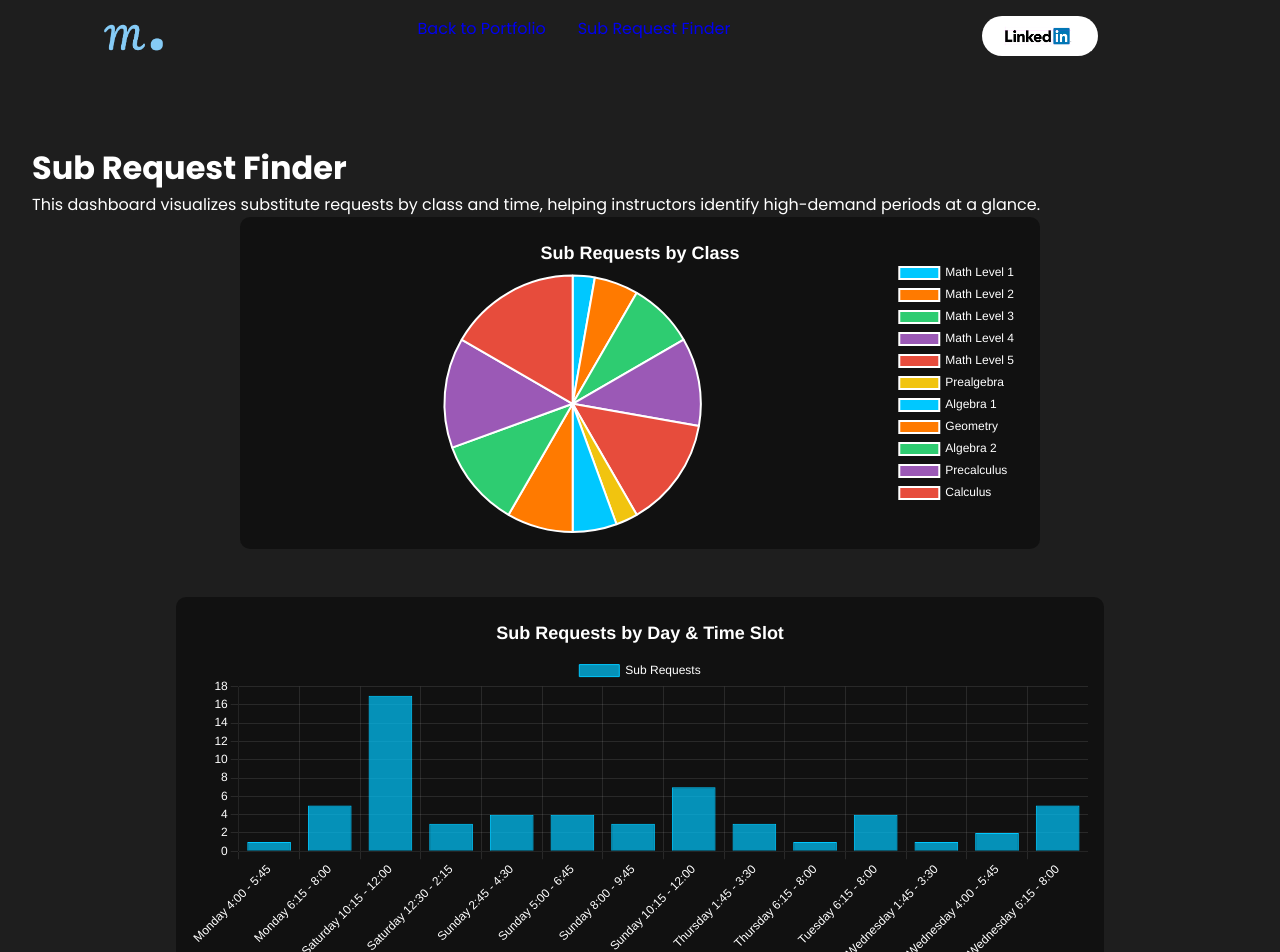
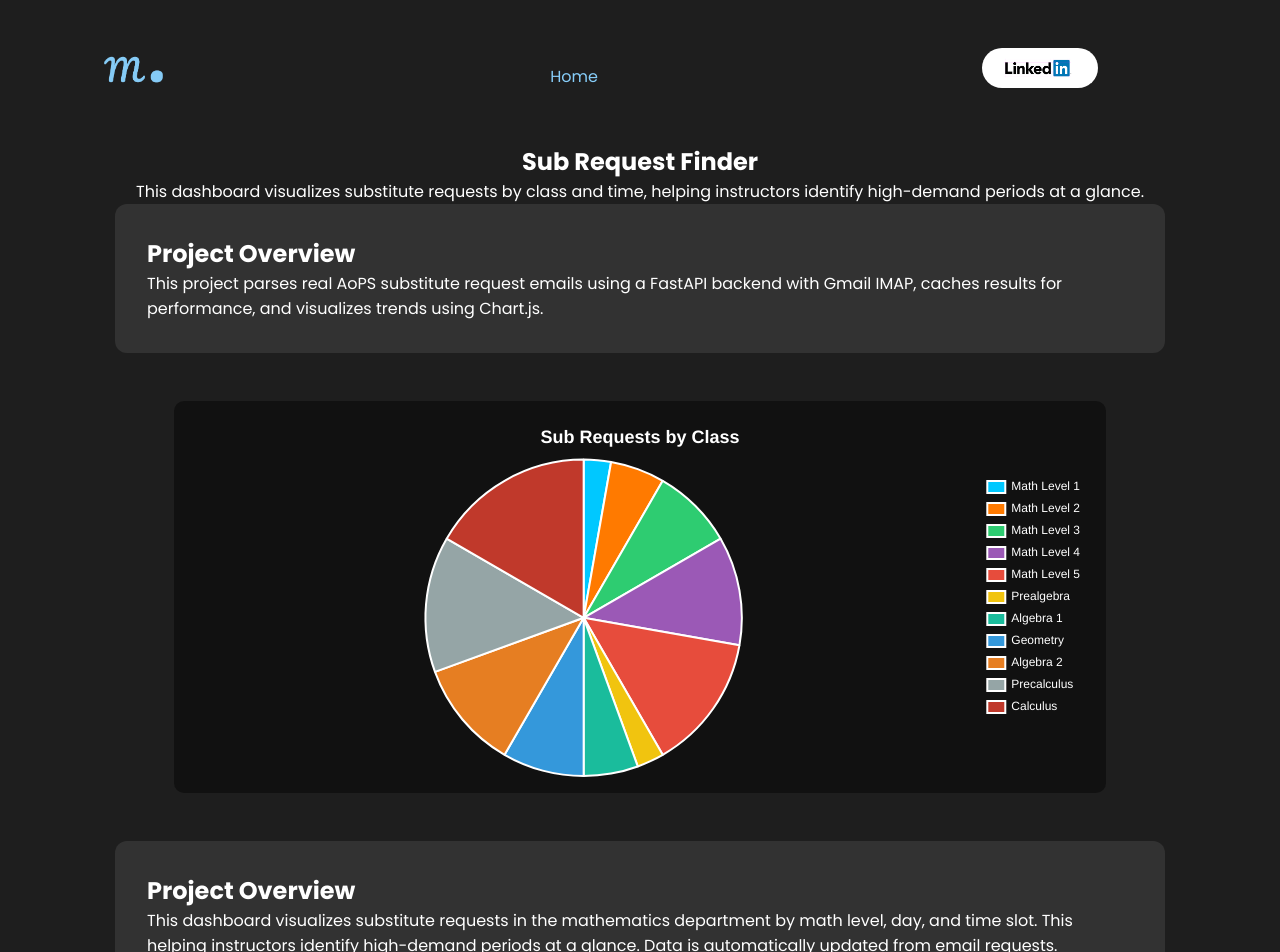
Before and after one commit to MatthewSMeier/PersonalPortfolioWebsite, a React (Create React App) app: page /subrequestfinder in a window 1280 px wide. Shown: the top 952 px of the page. Built offline with nearby package versions, Linux system fonts and the light colour scheme; no server answers.

Commit message:
Edited Main Navbar for SRF/Third Bar Chart

```diff
--- a/src/App.js
+++ b/src/App.js
@@ -1,4 +1,4 @@
-import { BrowserRouter, Routes, Route } from "react-router-dom";
+import { BrowserRouter, Routes, Route, useLocation } from "react-router-dom";
 import Navbar from "./components/NavBar/navbar";
 import Intro from "./components/Intro/intro";
 import Skills from "./components/Skills/skills";
@@ -7,11 +7,15 @@ import Contact from "./components/Contact/contact";
 import Footer from "./components/Footer/footer";
 import SubRequestFinder from "./components/SubRequestFinder/subrequestfinder";
 
+function AppContent() {
+  const location = useLocation();
 
-function App() {
+  // Hide navbar only on subrequestfinder page
+  const hideNavbar = location.pathname === "/subrequestfinder";
+
   return (
-    <BrowserRouter>   {/* 👈 Must wrap everything */}
-      <Navbar />
+    <>
+      {!hideNavbar && <Navbar />}
 
       <Routes>
         <Route
@@ -30,6 +34,14 @@ function App() {
       </Routes>
 
       <Footer />
+    </>
+  );
+}
+
+function App() {
+  return (
+    <BrowserRouter>
+      <AppContent />
     </BrowserRouter>
   );
 }
--- a/src/components/NavBar/navbar.css
+++ b/src/components/NavBar/navbar.css
@@ -21,7 +21,23 @@
 .desktopMenuListItem {
     margin: 1rem;
     cursor: pointer;
+    color: white;
+    text-decoration: none;
 }
+
+.desktopMenuListItemSRF {
+    margin: 1rem;
+    cursor: pointer;
+    color: lightskyblue;
+    text-decoration: none;
+}
+
+.desktopMenuListItemSRF:hover {
+    color: lightskyblue;
+    padding-bottom: 0.5rem;
+    border-bottom: 3px solid lightskyblue;
+}
+
 
 .desktopMenuBtn  {
     background: white;
--- /dev/null
+++ b/src/components/SubRequestFinder/SubRequestNavbar.js
@@ -0,0 +1,28 @@
+import React from "react";
+import { Link } from "react-router-dom";
+import "../NavBar/navbar.css"; // reuse your existing navbar styles
+import logo from '../../assets/MM.png';
+import contactImg from '../../assets/logo-hero.png';
+
+export default function SubRequestNavbar() {
+  return (
+    <nav className="navbar">
+      {/* Left logo */}
+      <img src={logo} alt="Logo" className="logo" />
+
+      {/* Center Home link */}
+      <div style={{ display: "flex", flex: 1, justifyContent: "center" }}>
+        <Link to="/" className="desktopMenuListItemSRF">
+          Home
+        </Link>
+      </div>
+
+      {/* Right button/image */}
+      <a href="https://www.linkedin.com/in/matthew-m-8b1903256/" target="_blank" rel="noopener noreferrer">
+        <button className="desktopMenuBtn">
+          <img src={contactImg} alt="Contact" className="desktopMenuImg2" />
+        </button>
+      </a>
+    </nav>
+  );
+}
--- /dev/null
+++ b/src/components/SubRequestFinder/subrequestfinder.css
@@ -0,0 +1,22 @@
+.subpage {
+    width: 100%;
+    max-width: 1200px;
+    margin: 0 auto;
+    padding: 2rem 1rem;
+    display: flex;
+    flex-direction: column;
+    align-items: center;
+    box-sizing: border-box;
+}
+
+.info-box {
+    width: 100%;
+    max-width: 1050px;
+    background-color: rgb(50, 50, 50);
+    color: white;
+    padding: 2rem;
+    border-radius: 12px;
+    margin-bottom: 3rem;
+    text-align: left;
+    box-sizing: border-box;
+}
--- a/src/components/SubRequestFinder/subrequestfinder.js
+++ b/src/components/SubRequestFinder/subrequestfinder.js
@@ -1,12 +1,19 @@
 import { useEffect, useRef } from "react";
+import { Link } from "react-router-dom"; // <-- added for Home button
 import Chart from "chart.js/auto";
+import "./subrequestfinder.css";
+import SubRequestNavbar from "./SubRequestNavbar";
 
 export default function SubRequestFinder() {
   const pieCanvasRef = useRef(null);
   const barCanvasRef = useRef(null);
+  const dayBarCanvasRef = useRef(null);
 
   const pieChartRef = useRef(null);
   const barChartRef = useRef(null);
+  const dayBarChartRef = useRef(null);
+
+  const isMobile = window.innerWidth < 768;
 
   // -----------------------------
   // DEFAULT DATA
@@ -46,6 +53,7 @@ export default function SubRequestFinder() {
   // PIE CHART
   // -----------------------------
   const renderPieChart = (data) => {
+    if (!pieCanvasRef.current) return;
     if (pieChartRef.current) pieChartRef.current.destroy();
 
     pieChartRef.current = new Chart(pieCanvasRef.current, {
@@ -62,11 +70,11 @@ export default function SubRequestFinder() {
               "#9b59b6",
               "#e74c3c",
               "#f1c40f",
-              "#00c8ff",
-              "#ff7a00",
-              "#2ecc71",
-              "#9b59b6",
-              "#e74c3c",
+              "#1abc9c",
+              "#3498db",
+              "#e67e22",
+              "#95a5a6",
+              "#c0392b",
             ],
           },
         ],
@@ -79,11 +87,15 @@ export default function SubRequestFinder() {
             display: true,
             text: "Sub Requests by Class",
             color: "#ffffff",
-            font: { size: 18 },
+            font: { size: isMobile ? 14 : 18 },
           },
           legend: {
-            labels: { color: "#ffffff" },
-            position: "right",
+            position: isMobile ? "bottom" : "right",
+            labels: {
+              color: "#ffffff",
+              boxWidth: isMobile ? 12 : 18,
+              font: { size: isMobile ? 10 : 12 },
+            },
           },
         },
       },
@@ -94,6 +106,7 @@ export default function SubRequestFinder() {
   // BAR CHART
   // -----------------------------
   const renderBarChart = (data) => {
+    if (!barCanvasRef.current) return;
     if (barChartRef.current) barChartRef.current.destroy();
 
     barChartRef.current = new Chart(barCanvasRef.current, {
@@ -118,20 +131,68 @@ export default function SubRequestFinder() {
             display: true,
             text: "Sub Requests by Day & Time Slot",
             color: "#ffffff",
-            font: { size: 18 },
+            font: { size: isMobile ? 14 : 18 },
           },
-          legend: { labels: { color: "#ffffff" } },
+          legend: { display: false },
         },
         scales: {
           x: {
-            ticks: { color: "#ffffff", maxRotation: 45, minRotation: 45 },
+            ticks: {
+              color: "#ffffff",
+              maxRotation: isMobile ? 90 : 45,
+              minRotation: isMobile ? 90 : 45,
+              font: { size: isMobile ? 9 : 11 },
+            },
             grid: { color: "rgba(255,255,255,0.1)" },
           },
           y: {
             beginAtZero: true,
-            ticks: { color: "#ffffff" },
+            ticks: {
+              color: "#ffffff",
+              font: { size: isMobile ? 10 : 12 },
+            },
             grid: { color: "rgba(255,255,255,0.1)" },
           },
+        },
+      },
+    });
+  };
+
+  // -----------------------------
+  // DAY BAR CHART
+  // -----------------------------
+  const renderDayBarChart = (data) => {
+    if (!dayBarCanvasRef.current) return;
+    if (dayBarChartRef.current) dayBarChartRef.current.destroy();
+
+    dayBarChartRef.current = new Chart(dayBarCanvasRef.current, {
+      type: "bar",
+      data: {
+        labels: Object.keys(data),
+        datasets: [
+          {
+            label: "Sub Requests",
+            data: Object.values(data),
+            backgroundColor: "rgba(255,122,0,0.7)",
+            borderColor: "rgba(255,122,0,1)",
+            borderWidth: 1,
+          },
+        ],
+      },
+      options: {
+        responsive: true,
+        maintainAspectRatio: false,
+        plugins: {
+          title: {
+            display: true,
+            text: "Sub Requests by Day",
+            color: "#ffffff",
+          },
+          legend: { display: false },
+        },
+        scales: {
+          x: { ticks: { color: "#ffffff" }},
+          y: { beginAtZero: true, ticks: { color: "#ffffff" }},
         },
       },
     });
@@ -141,15 +202,15 @@ export default function SubRequestFinder() {
   // LOAD DATA
   // -----------------------------
   useEffect(() => {
-    // Defaults first (instant render)
     renderPieChart(defaultPieData);
     renderBarChart(defaultBarData);
 
     async function loadData() {
       try {
-        const [pieRes, barRes] = await Promise.all([
+        const [pieRes, barRes, dayRes] = await Promise.all([
           fetch("http://localhost:8000/api/class_breakdown"),
           fetch("http://localhost:8000/api/sub_requests"),
+          fetch("http://localhost:8000/api/sub_requests_by_day"),
         ]);
 
         if (pieRes.ok) {
@@ -160,6 +221,11 @@ export default function SubRequestFinder() {
         if (barRes.ok) {
           const barData = await barRes.json();
           if (Object.keys(barData).length) renderBarChart(barData);
+        }
+
+        if (dayRes.ok) {
+          const dayData = await dayRes.json();
+          if (Object.keys(dayData).length) renderDayBarChart(dayData);
         }
       } catch (err) {
         console.error("Failed to load charts:", err);
@@ -173,18 +239,31 @@ export default function SubRequestFinder() {
   // UI
   // -----------------------------
   return (
-    <div style={{ padding: "2rem", color: "#ffffff" }}>
+    <section className="subpage">
+        <SubRequestNavbar />
+
       <h1>Sub Request Finder</h1>
       <p>
         This dashboard visualizes substitute requests by class and time,
         helping instructors identify high-demand periods at a glance.
       </p>
 
+      {/* CENTERED GREY BOX */}
+      <div className="info-box">
+        <h2>Project Overview</h2>
+        <p>
+          This project parses real AoPS substitute request emails using a
+          FastAPI backend with Gmail IMAP, caches results for performance,
+          and visualizes trends using Chart.js.
+        </p>
+      </div>
+
       {/* PIE CHART */}
       <div
         style={{
-          height: "300px",
-          width: "60vw",
+          height: isMobile ? "320px" : "360px",
+          maxWidth: "900px",
+          width: "100%",
           margin: "0 auto 3rem",
           backgroundColor: "#111",
           padding: "1rem",
@@ -194,11 +273,20 @@ export default function SubRequestFinder() {
         <canvas ref={pieCanvasRef} />
       </div>
 
+      {/* CENTERED GREY BOX */}
+      <div className="info-box">
+        <h2>Project Overview</h2>
+        <p>
+          This dashboard visualizes substitute requests in the mathematics department by math level, day, and time slot. This helping instructors identify high-demand periods at a glance. Data is automatically updated from email requests.
+        </p>
+      </div>
+
       {/* BAR CHART */}
       <div
         style={{
-          height: "350px",
-          width: "70vw",
+          height: isMobile ? "420px" : "450px",
+          maxWidth: "1000px",
+          width: "100%",
           margin: "0 auto",
           backgroundColor: "#111",
           padding: "1rem",
@@ -207,6 +295,30 @@ export default function SubRequestFinder() {
       >
         <canvas ref={barCanvasRef} />
       </div>
-    </div>
+
+      {/* CENTERED GREY BOX */}
+      <div className="info-box">
+        <h2>Project Overview</h2>
+        <p>
+          This dashboard visualizes substitute requests in the mathematics department by math level, day, and time slot. This helping instructors identify high-demand periods at a glance. Data is automatically updated from email requests.
+        </p>
+      </div>
+
+      {/* DAY BAR CHART */}
+      <div
+        style={{
+          height: isMobile ? "420px" : "450px",
+          maxWidth: "1000px",
+          width: "100%",
+          margin: "2rem auto",
+          backgroundColor: "#111",
+          padding: "1rem",
+          borderRadius: "10px",
+        }}
+      >
+        <canvas ref={dayBarCanvasRef} />
+      </div>
+
+    </section>
   );
 }
--- a/src/components/Works/works.js
+++ b/src/components/Works/works.js
@@ -1,5 +1,5 @@
 import React from 'react';
-import { useNavigate } from 'react-router-dom'; // <-- import this
+import { useNavigate } from 'react-router-dom';
 import './works.css';
 import GitHub from '../../assets/github2.png';
 import Portfolio1 from '../../assets/portfolio-1.png';
@@ -12,7 +12,6 @@ import Portfolio6 from '../../assets/portfolio-6.png';
 const Works = () => {
   const navigate = useNavigate();
 
-  // 👈 Define handleClick inside the component
   const handleClick = (project) => {
     if (project === 'subrequestfinder') {
       navigate('/subrequestfinder');
```
Also changed, not shown: 1 other file (tests, documents, lock files or other folders).
